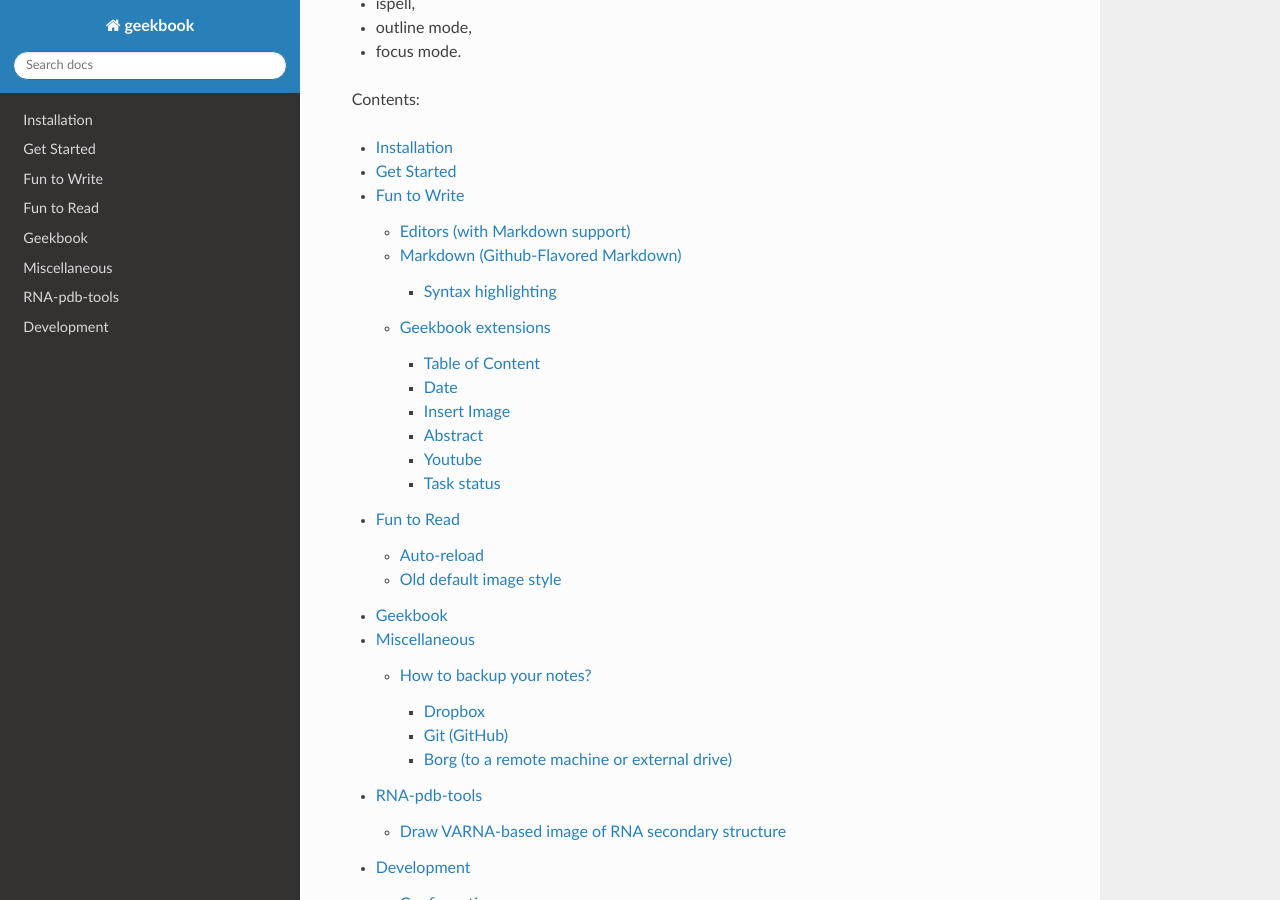
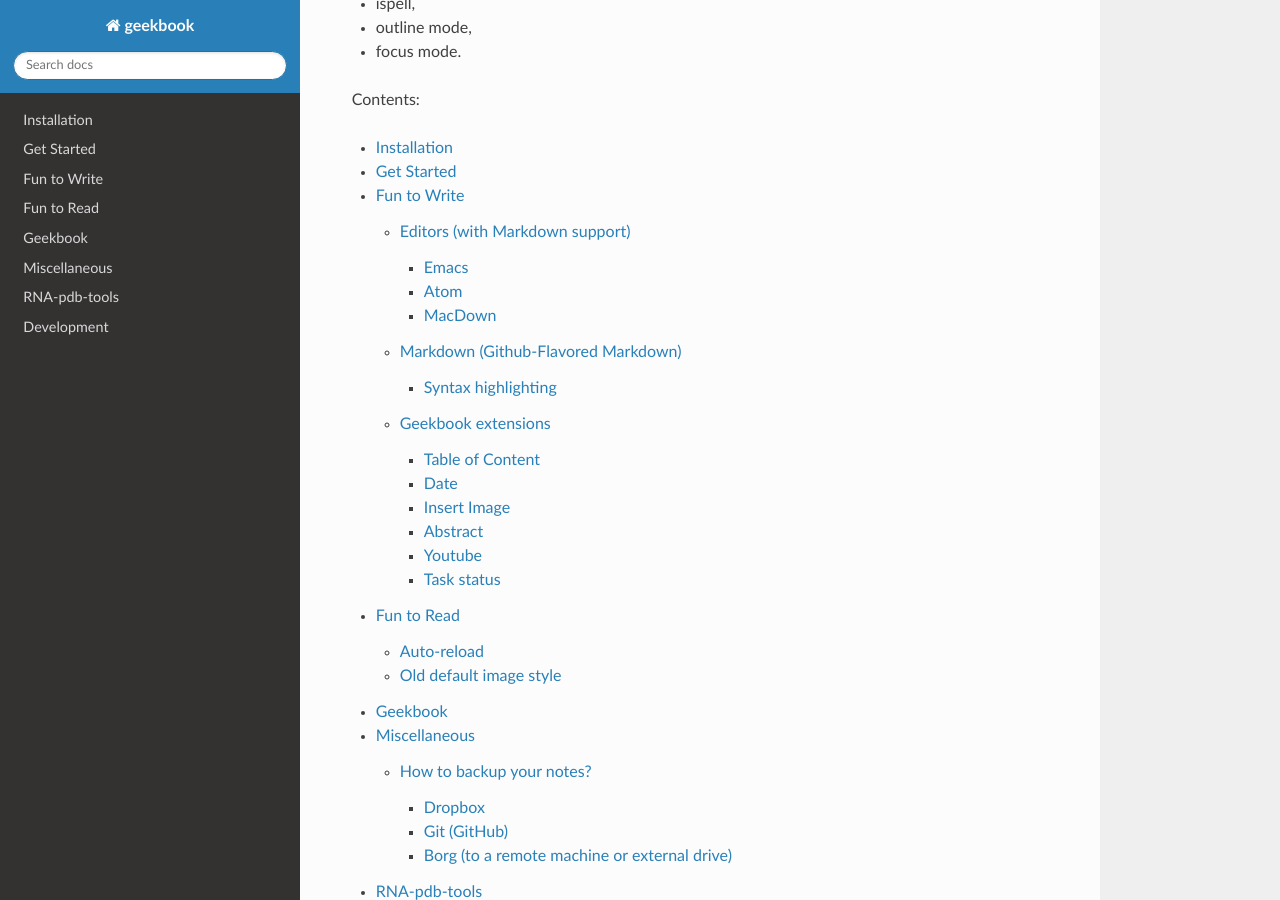
Before and after one commit to mmagnus/geekbook, a Sphinx documentation site: the page built from docs/source/index.rst, in a window 1280 px wide and 900 px high, scrolled down 1356 px. Built offline with Sphinx 7.4.7 and the Read the Docs theme 2.0.0, drawn with Linux system fonts in a browser that asks for light colours.

Commit message:
Update edit.rst

```diff
--- a/docs/source/edit.rst
+++ b/docs/source/edit.rst
@@ -8,6 +8,9 @@
 
 I'm (mmagnus) using EMACS (https://en.wikipedia.org/wiki/Emacs), sometimes I use MacDown (http://macdown.uranusjr.com/) or Atom (https://atom.io/).
 
+Emacs
+~~~~~~~~~~~~~~~~~~~~~~~~~~~~~~~~~~~~~~~~~~
+
 .. image:: ../imgs/emacs.png
 
 **Fig** test.md in Emacs. I love EMACS for this Outline Mode - you can see immediately the structure of your note, it helps to navigate and *understand* (= keep it clean) your note.
@@ -15,9 +18,15 @@
 .. image:: ../imgs/emacs-split-mode.png
 **Fig** Emacs can "split" a note for you, so you can work in two (and more) places of your note at the same time!
 
+Atom
+~~~~~~~~~~~~~~~~~~~~~~~~~~~~~~~~~~~~~~~~~~
+
 .. image:: ../imgs/atom.png
 
 **Fig** test.md in Atom is OK ;-)
+
+MacDown
+~~~~~~~~~~~~~~~~~~~~~~~~~~~~~~~~~~~~~~~~~~
 
 .. image:: ../imgs/macdown.png
 
```
